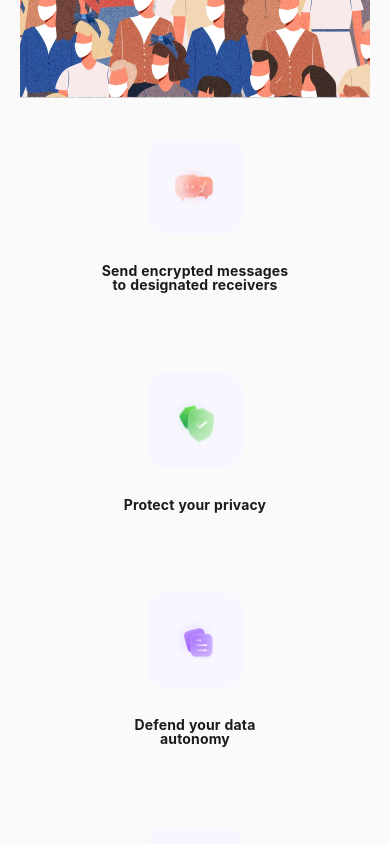
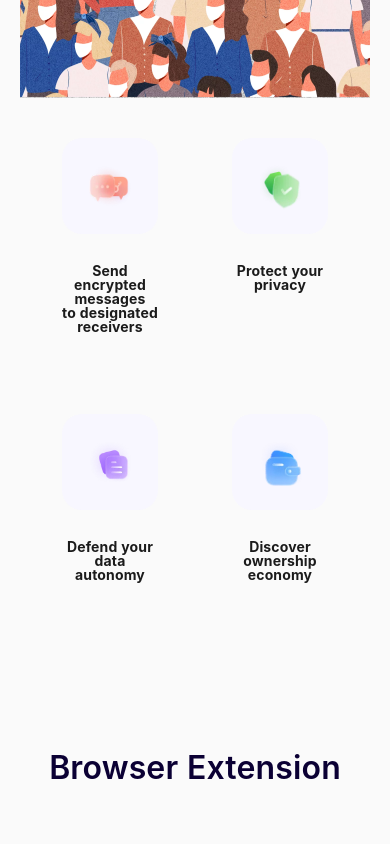
Before and after one commit to zhouhanseng/mask.io, a Vue app: page / in a window 390 px wide. Shown: the part 1740-2584 px from the top of the page. Built offline with nearby package versions, Linux system fonts and the light colour scheme.

Commit message:
tweak icon

```diff
--- a/src/views/Home.vue
+++ b/src/views/Home.vue
@@ -506,6 +506,10 @@ export default {
 	.iconList {
 		margin: 0 100px;
 	}
+  .iconBox {
+    min-width: 200px;
+    max-width: 204px;
+  }
 	.partnerView {
 		padding: 80px 0px;
 	}
@@ -514,6 +518,10 @@ export default {
 	}
 	.partnerView .list > div {
 		margin: 15px 0;
+    max-width: 30%;
+    display: flex;
+    justify-content: center;
+    align-items: center;
 	}
 }
 
@@ -582,5 +590,11 @@ export default {
 	.iconList {
 		margin: 0 60px;
 	}
+  .iconBox {
+    min-width: 100px;
+    max-width: 100px;
+    margin-left: 0;
+    margin-right: 0;
+  }
 }
 </style>
```
